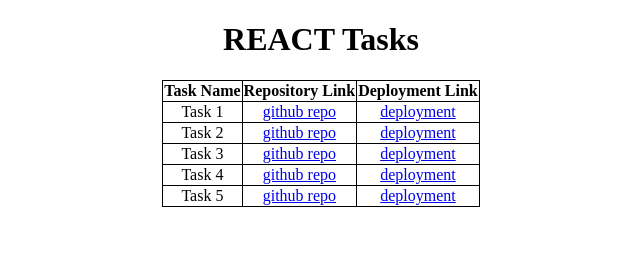
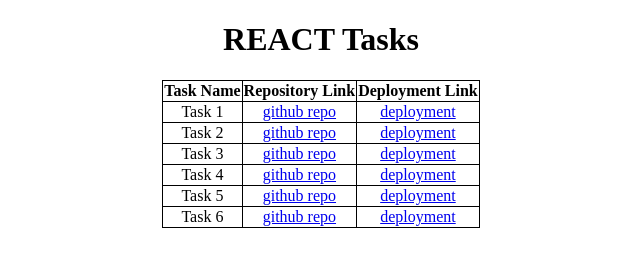
Before and after one commit to SravanH30/React_Tasks, a plain HTML site: page index.html in a window 1280 px wide. Shown: the whole page, without its empty margins (319-959 px from the left). Drawn offline with Linux system fonts and the light colour scheme.

Commit message:
Update index.html

```diff
--- a/index.html
+++ b/index.html
@@ -58,7 +58,11 @@
             <td><a href="https://github.com/SravanH30/React_AgeCalculator">github repo</a></td>
             <td><a href="https://react-age-calculator-mu.vercel.app/">deployment</a></td>
         </tr>
-
+        <tr>
+            <td>Task 6</td>
+            <td><a href="https://github.com/SravanH30/MERN_Portfolio_Task-6">github repo</a></td>
+            <td><a href="https://mern-portfolio-task-6.vercel.app/">deployment</a></td>
+        </tr>
     </table>
 
 </body>
```
